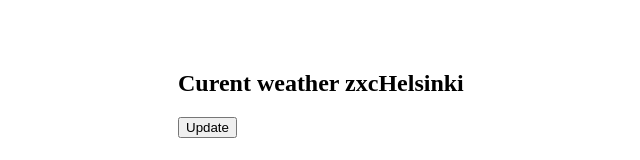
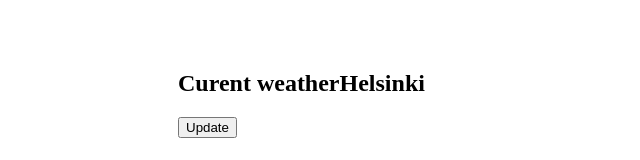
Before and after one commit to uch2ha/Weather-App, a React app in the folder frontend/: page / in a window 1280 px wide. Shown: the part 176-336 px from the top of the page, without its empty margins (278-918 px from the left). Built offline with nearby package versions, Linux system fonts and the light colour scheme; no server answers.

Commit message:
docker functional

```diff
--- a/frontend/src/index.jsx
+++ b/frontend/src/index.jsx
@@ -53,7 +53,7 @@ class Weather extends React.Component {
         return (
             <div>
                 <div className='icon'>
-                    <h2>Curent weather zxc{location}</h2>
+                    <h2>Curent weather{location}</h2>
                     {icon && (
                         <img
                             width={200}
```
